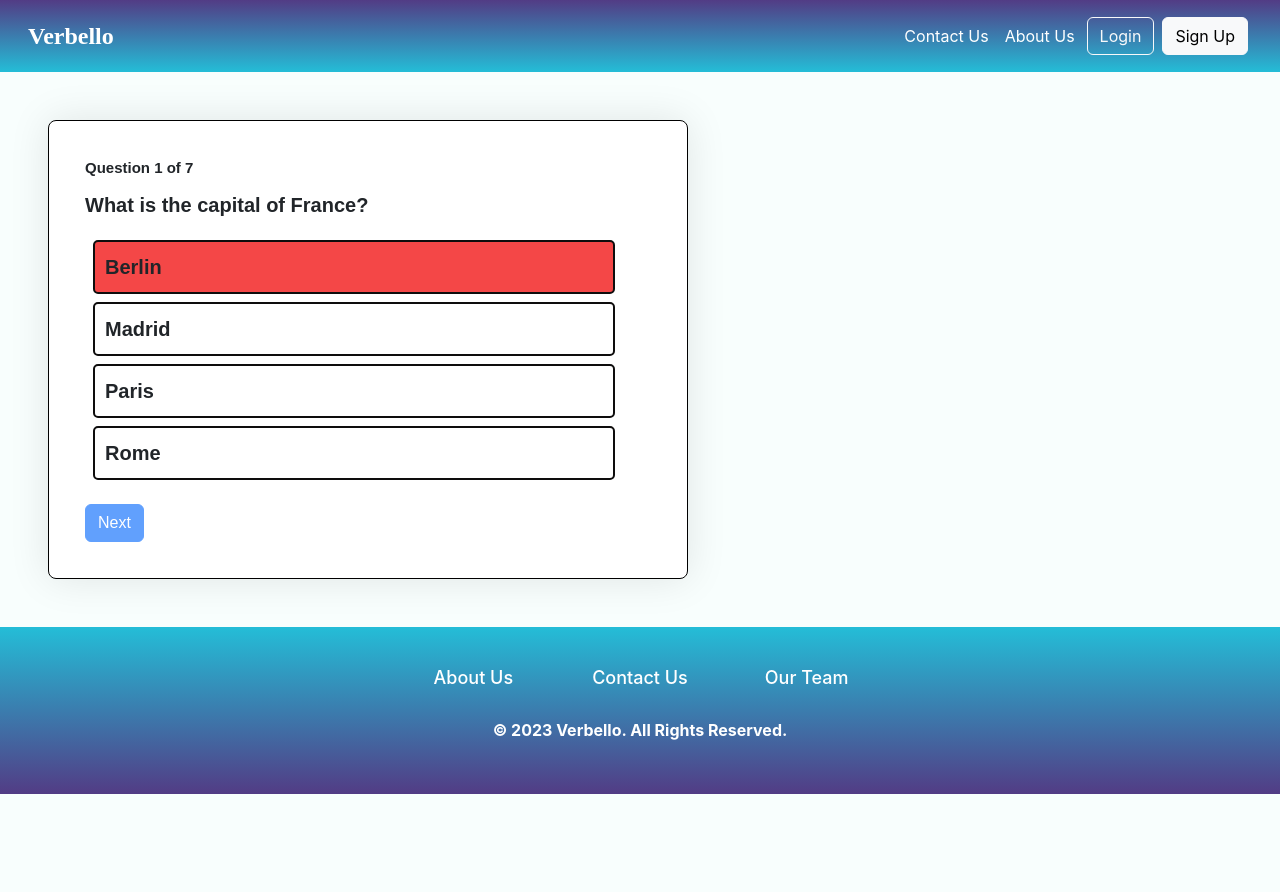
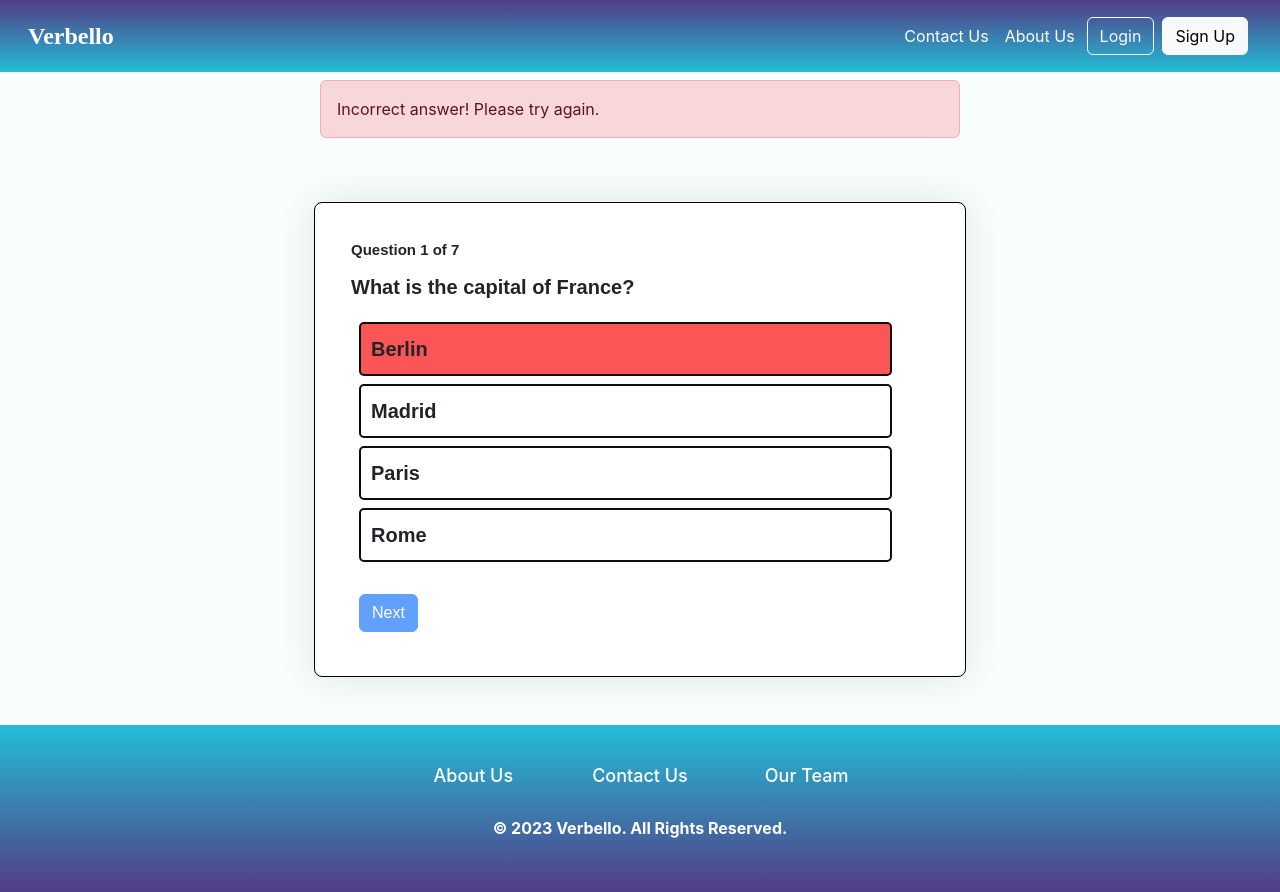
Before and after one commit to navneetjoshi223/VerbelloV2, a React (Create React App) app in the folder verbello/frontend/: page /quiz in a window 1280 px wide. Both pictures are taken after a click on the element "Berlin". Before the commit the page ends 800 px from the top, so only its background shows below. Built offline with nearby package versions, Linux system fonts and the light colour scheme.

Commit message:
Added alerts for quiz answer, css fixes

```diff
--- a/verbello/frontend/src/Components/Quiz/QuizQuestions.css
+++ b/verbello/frontend/src/Components/Quiz/QuizQuestions.css
@@ -59,11 +59,11 @@
 }
 
 .correct {
-  background-color: #42d042;
+  background-color: #57eb57;
 }
 
 .incorrect {
-  background-color: #f44747;
+  background-color: #fb5555;
 }
 
 .button-container {
@@ -106,3 +106,11 @@ button:hover {
   background-size: cover;
   background-attachment: fixed;
 }
+
+.alert-success {
+  width: 50%;
+}
+
+.alert-danger {
+  width: 50%;
+}
--- a/verbello/frontend/src/Components/Quiz/QuizQuestions.js
+++ b/verbello/frontend/src/Components/Quiz/QuizQuestions.js
@@ -12,11 +12,10 @@ const QuizQuestions = () => {
   const [score, setScore] = useState(0);
 
   /** Navneet's useStates */
-  const[isAnsweredCorrectly, setIsAnsweredCorrectly] = useState(false);
-
+  const [isAnsweredCorrectly, setIsAnsweredCorrectly] = useState(false);
 
   useEffect(() => {
-    console.log('isAnsweredCorrectly? ', isAnsweredCorrectly);
+    console.log("isAnsweredCorrectly? ", isAnsweredCorrectly);
   }, [isAnsweredCorrectly]);
 
   const handleOptionClick = (optionIndex) => {
@@ -50,11 +49,16 @@ const QuizQuestions = () => {
   };
 
   const renderOptions = () => {
-
     return questions[currentQuestion].options.map((option, index) => (
       <div
         key={index}
-        className={`option m-2 ${(selectedOption === index) ? (isAnsweredCorrectly ? 'correct' : 'incorrect') : 'null' }`}
+        className={`option m-2 ${
+          selectedOption === index
+            ? isAnsweredCorrectly
+              ? "correct"
+              : "incorrect"
+            : "null"
+        }`}
         onClick={() => handleOptionClick(index)}
       >
         {option}
@@ -64,15 +68,27 @@ const QuizQuestions = () => {
 
   const handleCompleteQuiz = () => {
     console.log("Quiz Completed!");
+    //make api call to user and update lessons completed info
   };
 
   return (
     <>
       <Navbar />
-      <div
-        className="quiz-container card m-5"
-        // style={{ height: "500px", width: "400px" }}
-      >
+      {selectedOption!== null ?
+        (isAnsweredCorrectly ? (
+          <div class="alert alert-success mx-auto mt-2" role="alert">
+            Great job!
+          </div>
+        ) : (
+          <div class="alert alert-danger mx-auto mt-2" role="alert">
+            Incorrect answer! Please try again.
+          </div>
+        )) : null
+
+    }
+
+      <div className="row">
+        <div className="quiz-container card m-5 mx-auto">
           <div className="card-body">
             <div className="question font-weight-bold">
               Question {currentQuestion + 1} of {questions.length}
@@ -84,17 +100,23 @@ const QuizQuestions = () => {
               <div className="options">{renderOptions()}</div>
             </div>
             {currentQuestion < questions.length - 1 ? (
-            <button onClick={handleNextClick} className="btn btn-primary mt-3" disabled={!isAnsweredCorrectly}>
+              <button
+                onClick={handleNextClick}
+                className="btn btn-primary m-2 mt-4"
+                disabled={!isAnsweredCorrectly}
+              >
                 Next
               </button>
             ) : (
               <button
                 onClick={handleCompleteQuiz}
                 className="btn btn-success mt-3"
+                disabled={!isAnsweredCorrectly}
               >
                 Complete Quiz
               </button>
             )}
+          </div>
         </div>
       </div>
       <Footer />
```
Lines whose indentation alone changed are shown as unchanged.
